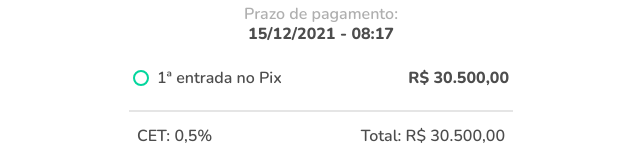
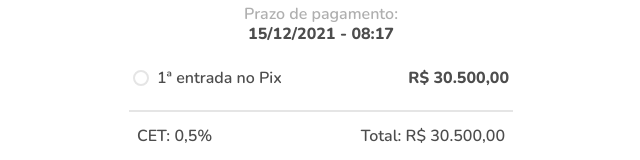
Before and after one commit to dinizgab/woovi-frontend-challenge, a React (Vite) app: page /entry in a window 1280 px wide. Shown: the part 567-727 px from the top of the page, without its empty margins (319-959 px from the left). Built offline with nearby package versions, Linux system fonts and the light colour scheme.

Commit message:
fix: fixing the styles on the card page

```diff
--- a/src/components/ConfirmationModal.tsx
+++ b/src/components/ConfirmationModal.tsx
@@ -26,7 +26,7 @@ export default function ConfirmationModal() {
           <Dialog.Content className="absolute p-5 bg-white rounded-xl w-4/5 max-w-md top-1/2 left-1/2 -translate-x-1/2 -translate-y-1/2 z-30 font-nunito">
             <Dialog.Title className="text-center text-black font-bold text-2xl">
               Confirmar número de parcelas?
-            </Dialog.Title>
+           </Dialog.Title>
             <p className="font-normal text-center mt-2 mb-4 text-lg">
               <strong>{parcelQuantity}x</strong> de {moneyMask(parcelValue)}
             </p>
--- a/src/components/Header.tsx
+++ b/src/components/Header.tsx
@@ -1,11 +1,11 @@
 import logoImage from "../assets/logo.svg";
 
 interface HeaderProps {
-    title: string
+  title: string;
 }
 
-export default function Header({title}: HeaderProps) {
-  return (
+export default function Header({ title }: HeaderProps) {
+ return (
     <>
       <img src={logoImage} alt="Logo Woovi" className="my-10" />
       <h1 className="text-2xl font-extrabold text-base-text mb-8 text-center">
--- a/src/components/MensalPaymentInformation.tsx
+++ b/src/components/MensalPaymentInformation.tsx
@@ -23,11 +23,10 @@ export default function MensalPaymentInformation({
       <div className="flex flex-row items-center">
         <div
           className={`mr-2 w-4 h-4 flex items-center justify-center
-          ${correctedParcelNumber === 1 ? "border-green" : "border-gray"}
           ${isPayed && correctedParcelNumber === 1 && "bg-green"}
           ${
-            isPayed && correctedParcelNumber === 2
-              && "border-green"
+            isPayed && (correctedParcelNumber === 1 || correctedParcelNumber === 2)
+             ? "border-green" : "border-gray"
           }
           border-2 rounded-full`}
         >
```
